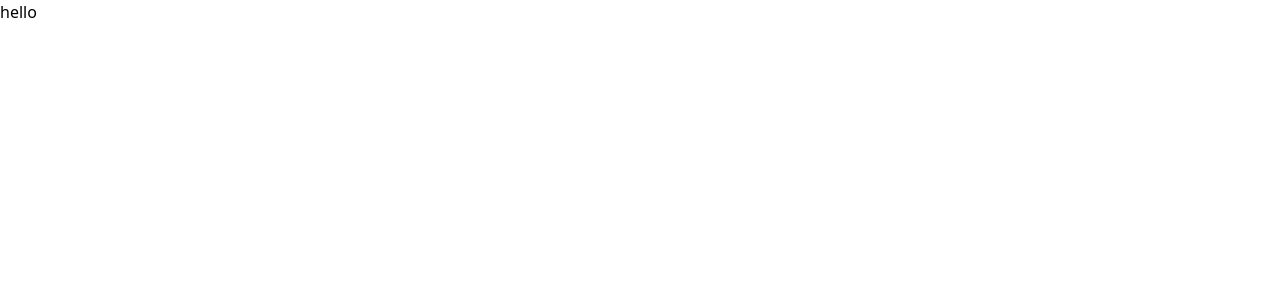
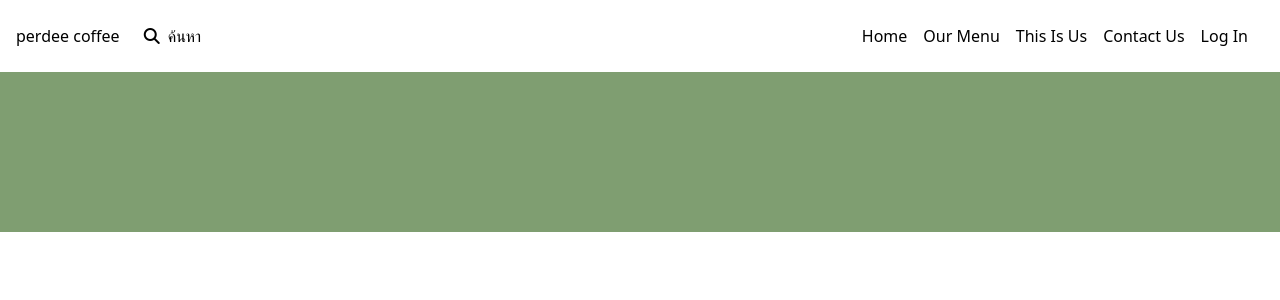
Before and after one commit to 9OAT0/Front-req, a Nuxt app: page /pages2 in a window 1280 px wide. Shown: the top 300 px of the page. Built offline with nearby package versions, Linux system fonts and the light colour scheme.

Commit message:
11/2/67 20:52

```diff
--- a/pages/Profile.vue
+++ b/pages/Profile.vue
@@ -21,5 +21,6 @@
             </ul>
         </div>
     </div>
-    <sideber />
+    <div class="bg-notthesamegreen h-40">
+    </div>
 </template>
--- a/pages/pages2.vue
+++ b/pages/pages2.vue
@@ -1,6 +1,26 @@
 <template>
-    <div>hello</div>
+    <div class=" flex justify-between align-middle p-4">
+        <div class="flex">
+            <h1 class="pr-4 flex items-center">
+                perdee coffee
+            </h1>
+            <div class="flex w-max items-center rounded-[28px] p-[8px] bg-transparent">
+                <span class="pr-2">
+                    <i class="fa-solid fa-magnifying-glass"></i>
+                </span>
+                <input type="search" placeholder="ค้นหา" class="bg-transparent focus:outline-none placeholder:text-black">
+            </div>
+        </div>
+        <div class="flex items-center">
+            <ul class="list-none m-0 p-0 gap-4">
+                <li class="inline mr-4"><a href="#home" class=" decoration-gray-50">Home</a></li>
+                <li class="inline mr-4"><a href="#menu" class=" decoration-gray-50">Our Menu</a></li>
+                <li class="inline mr-4"><a href="#about" class=" decoration-gray-50">This Is Us</a></li>
+                <li class="inline mr-4"><a href="#contact" class=" decoration-gray-50">Contact Us</a></li>
+                <li class="inline mr-4"><a href="/Profile" class=" decoration-gray-50">Log In</a></li>
+            </ul>
+        </div>
+    </div>
+    <div class="bg-notthesamegreen h-40">
+    </div>
 </template>
-<style scoped>
-
-</style>
```
